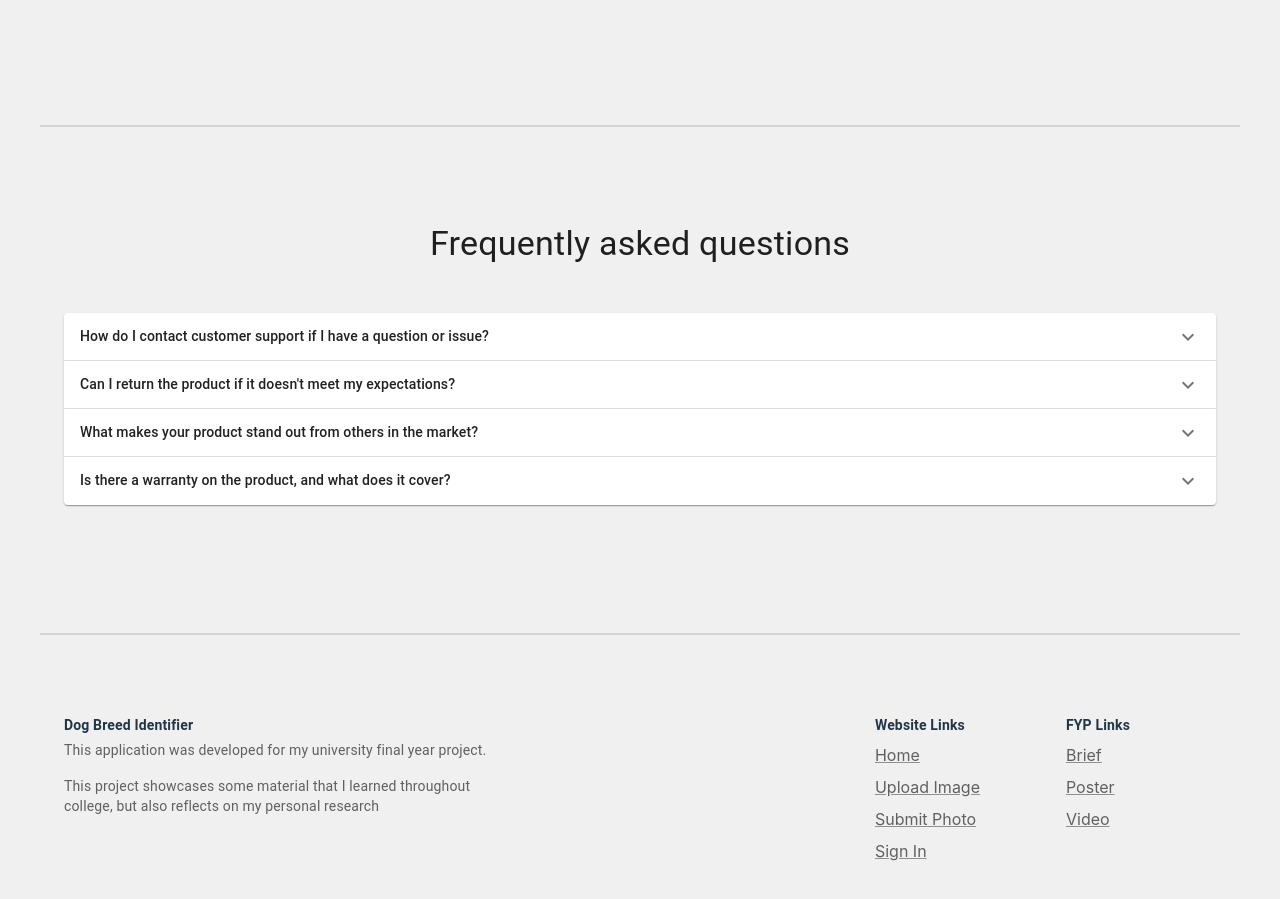
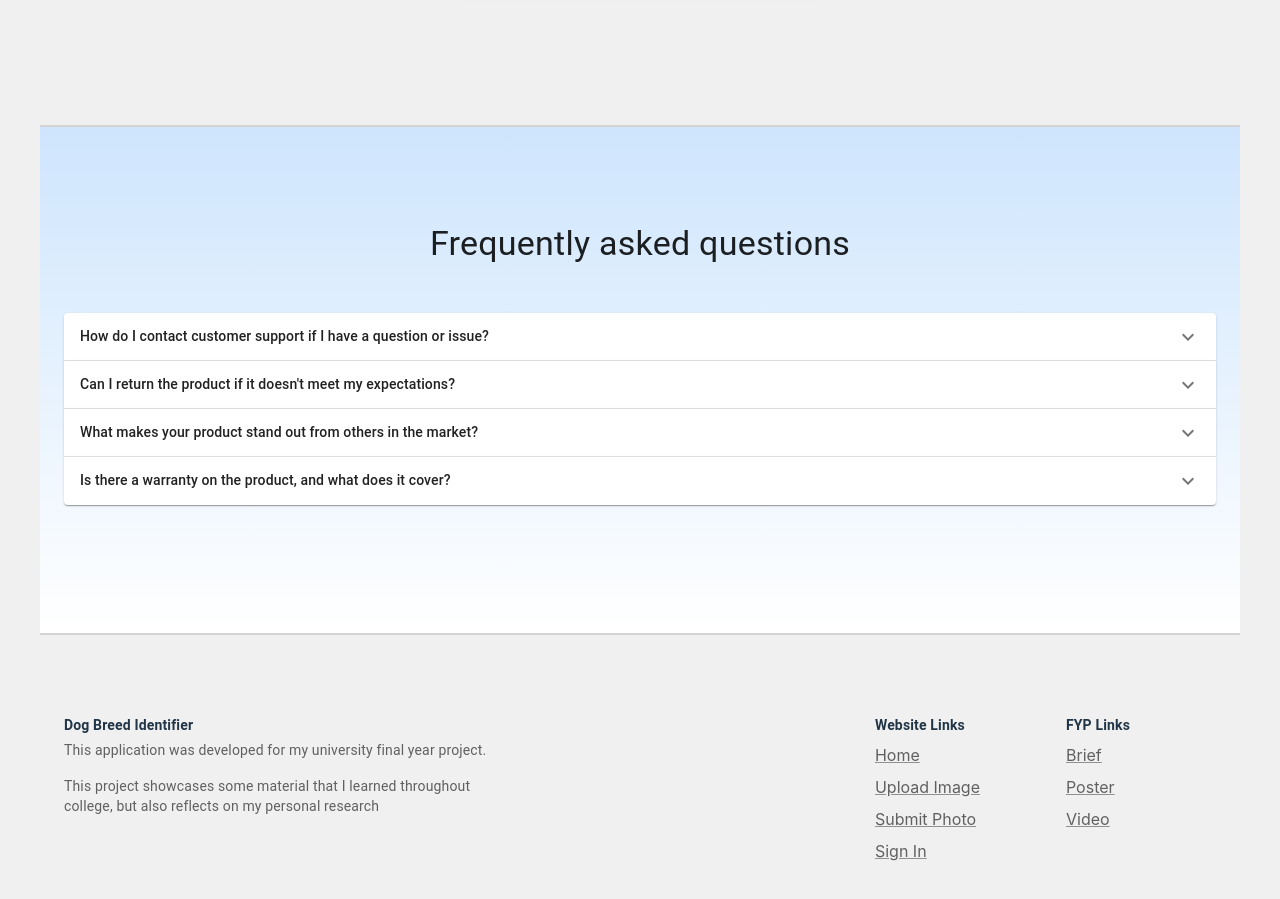
Before and after one commit to dominikkawka/Dog-Breed-Identification, a React (Vite) app in the folder frontend/: page / in a window 1280 px wide. Shown: the part 989-1888 px from the top of the page. Built offline with nearby package versions, Linux system fonts and the light colour scheme.

Commit message:
Home FAQ Background chagne

```diff
--- a/frontend/src/components/HomeFAQ/HomeFAQ.tsx
+++ b/frontend/src/components/HomeFAQ/HomeFAQ.tsx
@@ -18,6 +18,18 @@ export default function HomeFAQ() {
     };
 
   return (
+    <Box
+      id="hero"
+      sx={(theme) => ({
+        width: '100%',
+        backgroundImage:
+          theme.palette.mode === 'light'
+            ? 'linear-gradient(180deg, #CEE5FD, #FFF)'
+            : 'linear-gradient(#02294F, #090E10)',
+        backgroundSize: '100% ',
+        backgroundRepeat: 'no-repeat',
+      })}
+    >
     <Container
       id="faq"
       sx={{
@@ -136,5 +148,6 @@ export default function HomeFAQ() {
         </Accordion>
       </Box>
     </Container>
+    </Box>
   );
 }
```
